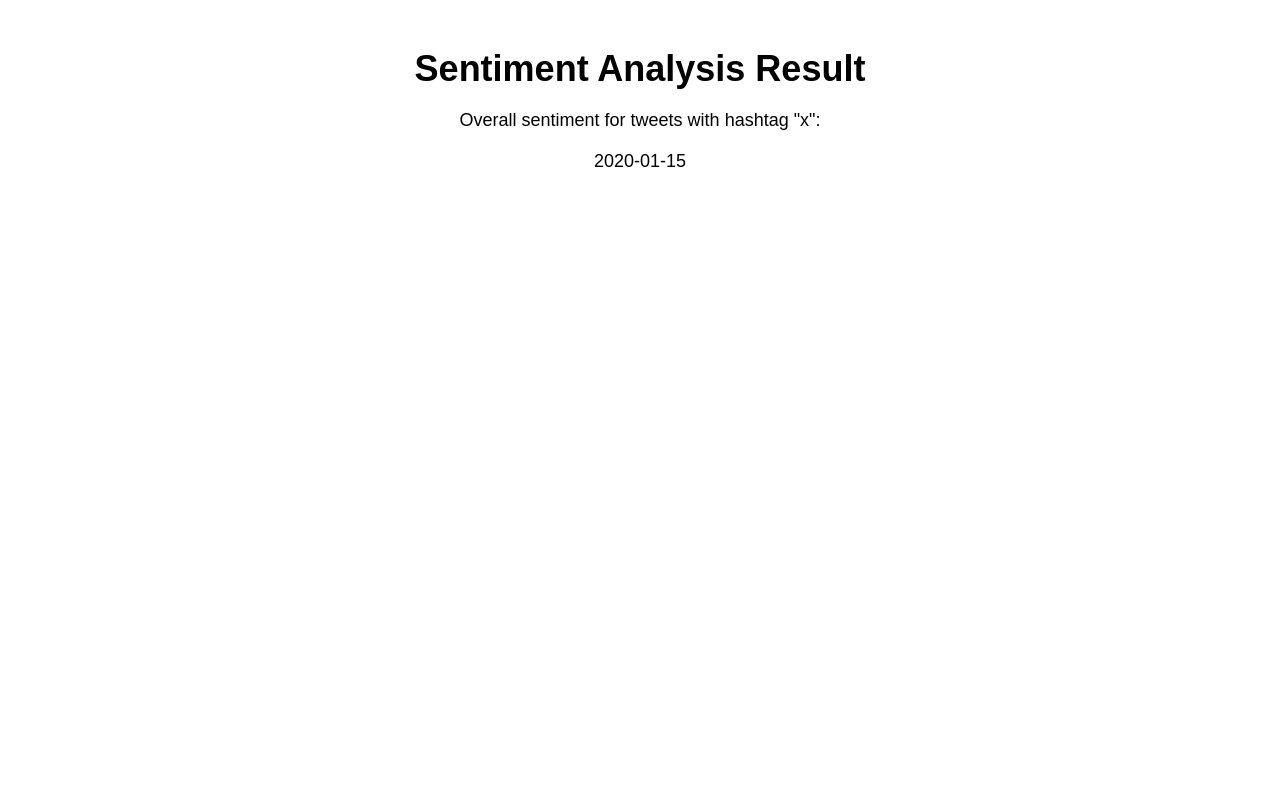
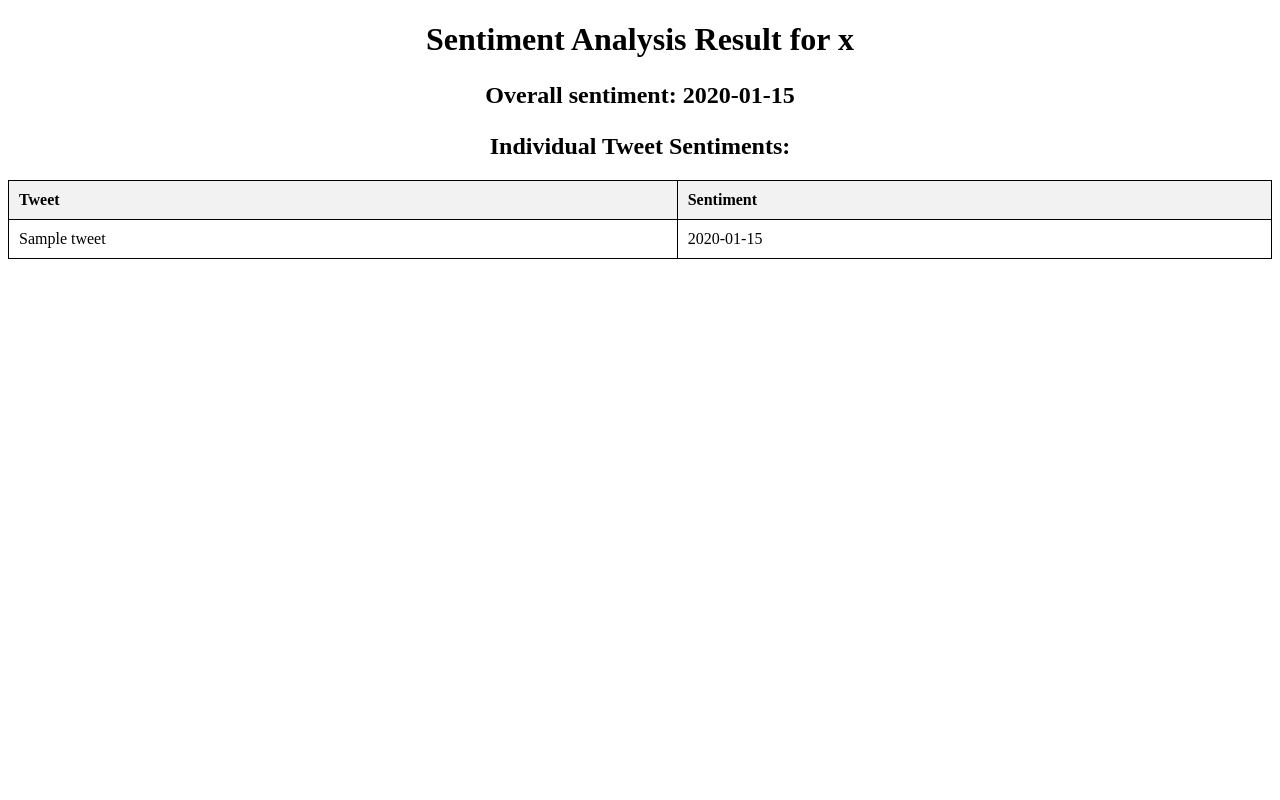
Before and after one commit to rkj43/twitter_GPT3, a Flask app: template myenv/templates/sentiment.html in a window 1280 px wide. Run offline with Flask 2, Linux system fonts and the light colour scheme; the template is opened without the code that fills it: most values are stand-ins (such as "Sample title", 1, 10 or a date in 2020).

Commit message:
Updated to also list the tweets

```diff
--- a/myenv/app.py
+++ b/myenv/app.py
@@ -23,18 +23,22 @@ def index():
 
 @app.route("/sentiment", methods=["POST"])
 def sentiment():
-    # Get the hashtag from the form
+    # Get the hashtag from the form index.html
     hashtag = request.form["hashtag"]
 
      # Retrieve the latest 200 tweets for the given hashtag
-    tweets = api.search_tweets(q="#" + hashtag, count=200)
+    tweets = api.search_tweets(q="#" + hashtag + '-is:retweet lang:en', count=200)
+    #-is:retweet means I don't want retweets
+    # lang:en is asking for the tweets to be in english
 
     # Perform sentiment analysis on each tweet
     sentiments = []
+    tweet_sentiments = []
     for tweet in tweets:
         analysis = TextBlob(tweet.text)
         sentiment = analysis.sentiment.polarity
         sentiments.append(sentiment)
+        tweet_sentiments.append((tweet.text, sentiment))
 
     # Determine the overall sentiment for the tweets
     overall_sentiment = sum(sentiments) / len(sentiments)
@@ -46,7 +50,7 @@ def sentiment():
         sentiment = "neutral"
 
     # Render the result in the template
-    return render_template("sentiment.html", sentiment=sentiment, hashtag="#" + hashtag)
+    return render_template("sentiment.html", sentiment=sentiment, hashtag="#" + hashtag, tweet_sentiments=tweet_sentiments)
 
 
 if __name__ == "__main__":
--- a/myenv/templates/sentiment.html
+++ b/myenv/templates/sentiment.html
@@ -1,35 +1,49 @@
+<!-- sentiment.html -->
+
+<!DOCTYPE html>
 <html>
   <head>
+    <meta charset="UTF-8">
     <title>Sentiment Analysis Result</title>
     <style>
-      /* Add some styles to make the page look good */
-      body {
-        font-family: Arial, sans-serif;
+      table {
+        width: 100%;
+        overflow: auto;
+        border-collapse: collapse;
+      }
+      th, td {
+        padding: 10px;
+        text-align: left;
+        border: 1px solid black;
+      }
+      th {
+        background-color: #f2f2f2;
+      }
+      h1, h2 {
         text-align: center;
-        padding: 40px;
-      }
-      h1 {
-        font-size: 36px;
-        margin-bottom: 20px;
       }
       p {
-        font-size: 18px;
-        margin-bottom: 20px;
-      }
-      .sentiment-positive {
-        color: green;
-      }
-      .sentiment-negative {
-        color: red;
-      }
-      .sentiment-neutral {
-        color: gray;
+        text-align: center;
+        font-size: 1.5em;
+        font-weight: bold;
       }
     </style>
   </head>
   <body>
-    <h1>Sentiment Analysis Result</h1>
-    <p>Overall sentiment for tweets with hashtag "{{ hashtag }}":</p>
-    <p class="sentiment-{{ sentiment|lower }}">{{ sentiment }}</p>
+    <h1>Sentiment Analysis Result for {{ hashtag }}</h1>
+    <p>Overall sentiment: {{ sentiment }}</p>
+    <h2>Individual Tweet Sentiments:</h2>
+    <table>
+      <tr>
+        <th>Tweet</th>
+        <th>Sentiment</th>
+      </tr>
+      {% for tweet, sentiment in tweet_sentiments %}
+        <tr>
+          <td>{{ tweet }}</td>
+          <td>{{ sentiment }}</td>
+        </tr>
+      {% endfor %}
+    </table>
   </body>
 </html>
```
